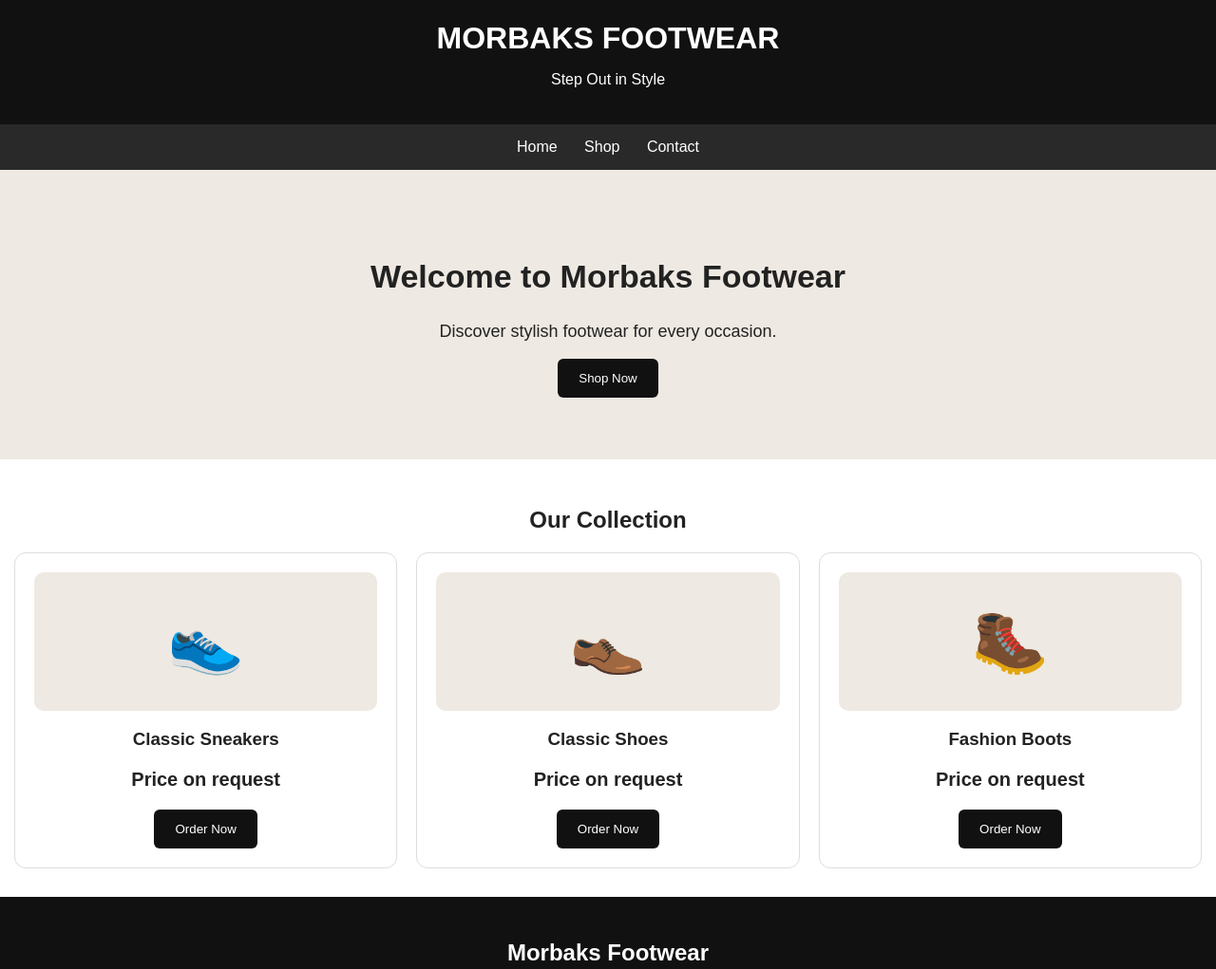
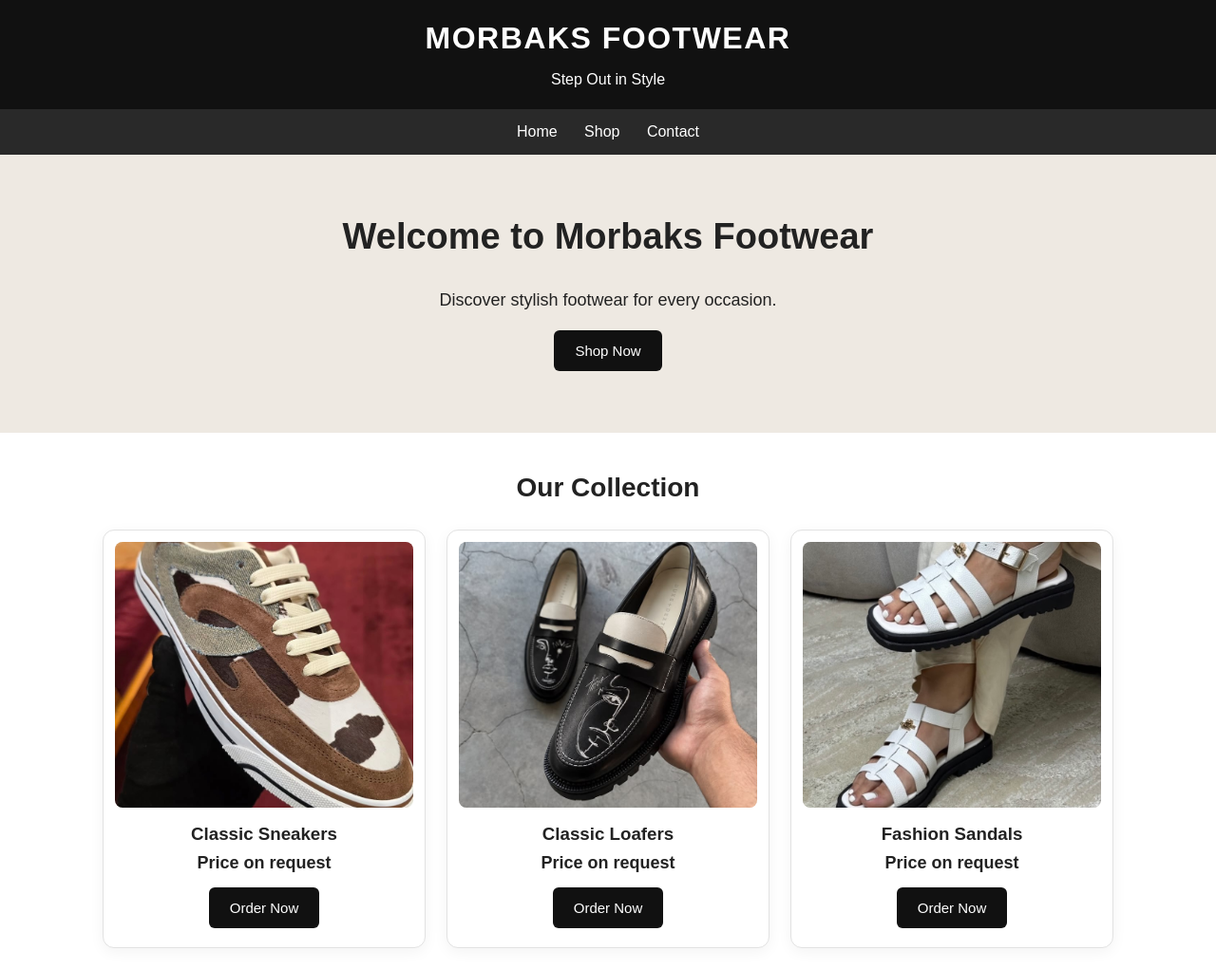
Before and after one commit to morbaksfootwear-coder/morbaks-footwear-website, a plain HTML site: page index.html in a window 1280 px wide. Shown: the top 1021 px of the page at 95% size. Drawn offline with Linux system fonts and the light colour scheme.

Commit message:
Replace footwear emojis with real product photos

```diff
--- a/index.html
+++ b/index.html
@@ -1,12 +1,13 @@
-
 <!DOCTYPE html>
 <html lang="en">
 <head>
 <meta charset="UTF-8">
 <meta name="viewport" content="width=device-width, initial-scale=1.0">
-<title>Morbaks Footwear</title>
+<meta name="description" content="Discover stylish sneakers, shoes and sandals at Morbaks Footwear.">
+<title>Morbaks Footwear | Step Out in Style</title>
 <style>
 * { box-sizing: border-box; }
+html { scroll-behavior: smooth; }
 body {
   margin: 0;
   font-family: Arial, sans-serif;
@@ -19,7 +20,8 @@ header {
   padding: 22px;
   text-align: center;
 }
-header h1 { margin: 0; }
+header h1 { margin: 0; letter-spacing: 1.5px; }
+header p { margin-bottom: 0; }
 nav {
   background: #292929;
   padding: 15px;
@@ -28,38 +30,51 @@ nav {
 nav a {
   color: white;
   text-decoration: none;
-  margin: 12px;
+  margin: 0 12px;
+  display: inline-block;
 }
+nav a:hover { text-decoration: underline; }
 .hero {
   background: #eee9e2;
   padding: 65px 20px;
   text-align: center;
 }
-.hero h2 { font-size: 34px; }
-.hero p { font-size: 18px; }
+.hero h2 { font-size: clamp(27px, 5vw, 38px); margin-top: 0; }
+.hero p { font-size: 18px; line-height: 1.5; }
 .products {
-  padding: 30px 15px;
+  max-width: 1100px;
+  margin: 0 auto;
+  padding: 42px 18px 55px;
   text-align: center;
 }
+.products > h2 { margin: 0 0 28px; font-size: 28px; }
 .grid {
   display: grid;
-  grid-template-columns: repeat(auto-fit,minmax(220px,1fr));
-  gap: 20px;
+  grid-template-columns: repeat(auto-fit, minmax(230px, 1fr));
+  gap: 22px;
 }
 .product {
-  border: 1px solid #ddd;
+  border: 1px solid #e2e2e2;
   border-radius: 12px;
-  padding: 20px;
+  padding: 12px 12px 20px;
+  overflow: hidden;
+  background: #fff;
+  box-shadow: 0 4px 15px rgba(0,0,0,.05);
 }
-.shoe {
+.product-image {
+  width: 100%;
+  height: 280px;
+  display: block;
+  object-fit: cover;
+  object-position: center;
+  border-radius: 8px;
   background: #eee9e2;
-  padding: 35px;
-  font-size: 65px;
-  border-radius: 10px;
 }
+.product h3 { margin: 17px 0 9px; }
 .price {
   font-weight: bold;
-  font-size: 20px;
+  font-size: 18px;
+  margin: 0 0 15px;
 }
 button {
   background: #111;
@@ -68,12 +83,20 @@ button {
   padding: 13px 22px;
   border-radius: 6px;
   cursor: pointer;
+  font-size: 15px;
 }
+button:hover { background: #444; }
 footer {
   background: #111;
   color: white;
   text-align: center;
   padding: 25px;
+}
+footer p { line-height: 1.5; }
+@media (max-width: 480px) {
+  nav a { margin: 5px 9px; }
+  .hero { padding: 48px 18px; }
+  .product-image { height: 260px; }
 }
 </style>
 </head>
@@ -84,7 +107,7 @@ footer {
   <p>Step Out in Style</p>
 </header>
 
-<nav>
+<nav aria-label="Main navigation">
   <a href="#home">Home</a>
   <a href="#shop">Shop</a>
   <a href="#contact">Contact</a>
@@ -93,33 +116,33 @@ footer {
 <section class="hero" id="home">
   <h2>Welcome to Morbaks Footwear</h2>
   <p>Discover stylish footwear for every occasion.</p>
-<a href="#shop"><button>Shop Now</button></a>
+  <a href="#shop"><button type="button">Shop Now</button></a>
 </section>
 
 <section class="products" id="shop">
   <h2>Our Collection</h2>
   <div class="grid">
 
-<div class="product">
-<div class="shoe">👟</div>
+    <article class="product">
+      <img class="product-image" src="IMG_3553.jpeg" alt="Brown and cream casual sneakers" loading="lazy">
       <h3>Classic Sneakers</h3>
       <p class="price">Price on request</p>
-<button onclick="order('Classic Sneakers')">Order Now</button>
-</div>
+      <button type="button" onclick="order('Classic Sneakers')">Order Now</button>
+    </article>
 
-<div class="product">
-<div class="shoe">👞</div>
-<h3>Classic Shoes</h3>
+    <article class="product">
+      <img class="product-image" src="IMG_3476.jpeg" alt="Black leather loafers with decorative detail" loading="lazy">
+      <h3>Classic Loafers</h3>
       <p class="price">Price on request</p>
-<button onclick="order('Classic Shoes')">Order Now</button>
-</div>
+      <button type="button" onclick="order('Classic Loafers')">Order Now</button>
+    </article>
 
-<div class="product">
-<div class="shoe">🥾</div>
-<h3>Fashion Boots</h3>
+    <article class="product">
+      <img class="product-image" src="IMG_3675.jpeg" alt="White strappy casual sandals" loading="lazy">
+      <h3>Fashion Sandals</h3>
       <p class="price">Price on request</p>
-<button onclick="order('Fashion Boots')">Order Now</button>
-</div>
+      <button type="button" onclick="order('Fashion Sandals')">Order Now</button>
+    </article>
 
   </div>
 </section>
@@ -132,14 +155,10 @@ footer {
 
 <script>
 function order(product) {
-  function order(product) {
   const phone = "2348035116709";
   const message = "Hello Morbaks Footwear! I want to order " + product + ". Please send me the price and available sizes.";
-
   const url = "https://wa.me/" + phone + "?text=" + encodeURIComponent(message);
-
   window.open(url, "_blank");
-}
 }
 </script>
 
```
Lines whose indentation alone changed are shown as unchanged.
